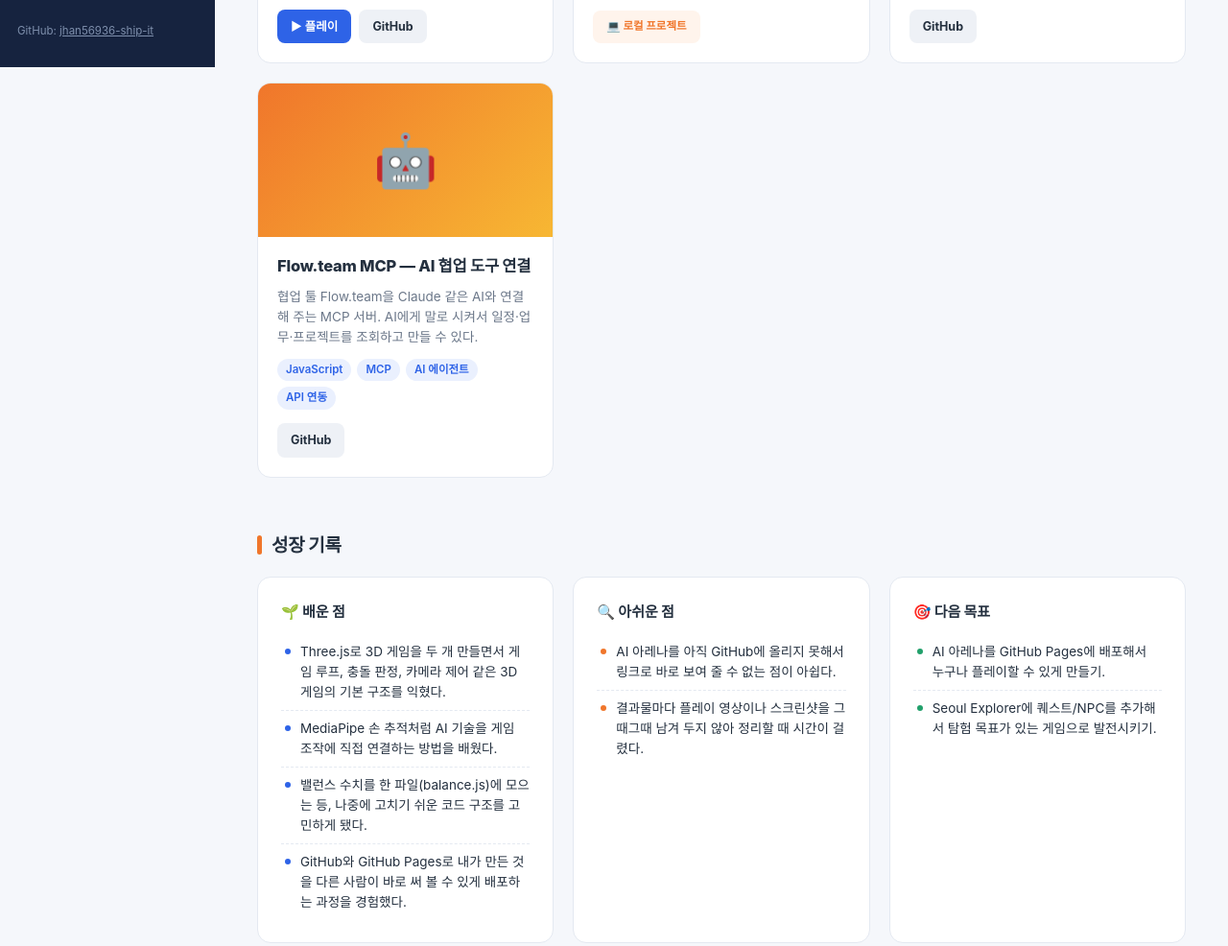
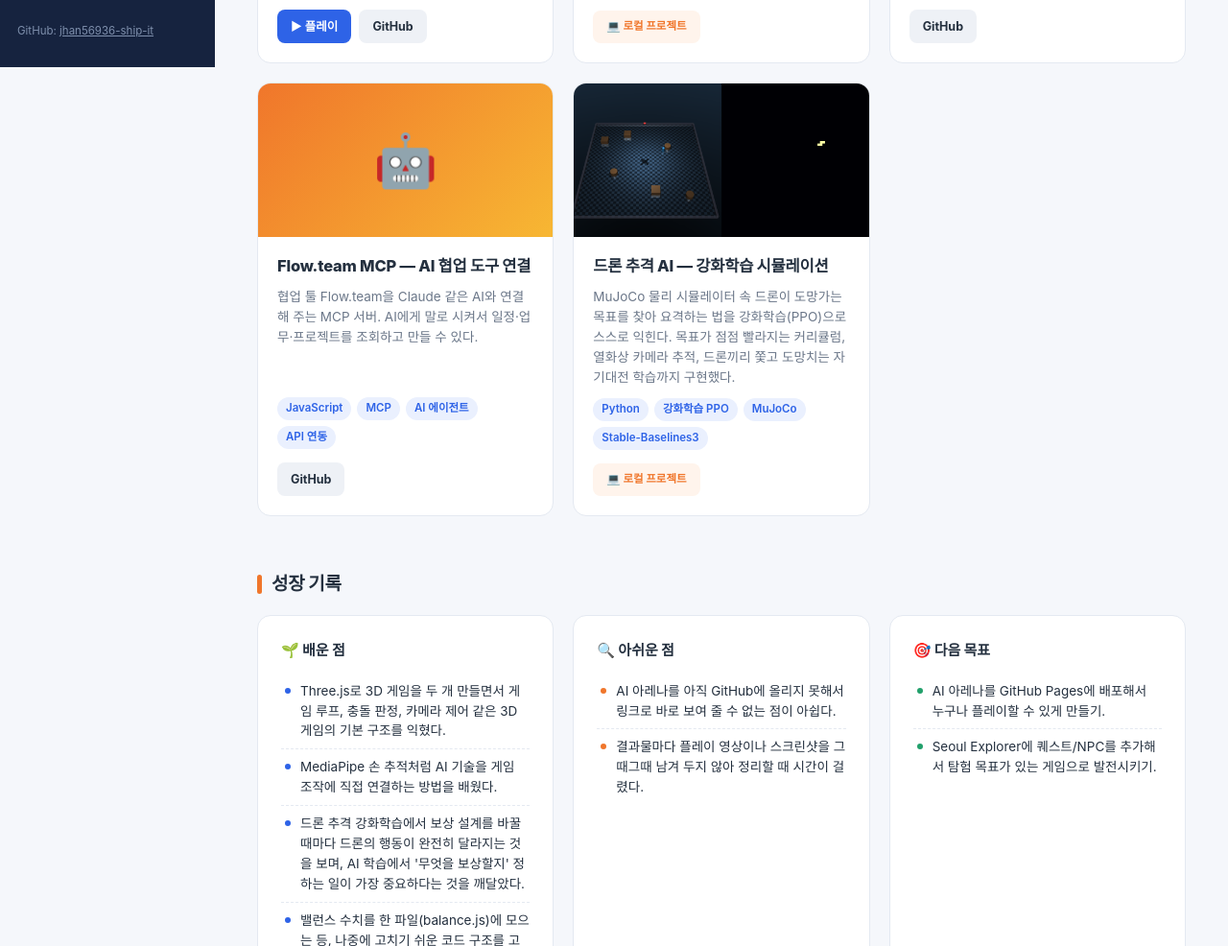
Before and after one commit to jhan56936-ship-it/portfolio-dashboard, a plain HTML site: page index.html in a window 1280 px wide. Shown: the part 730-1716 px from the top of the page at 96% size. Drawn offline with Linux system fonts and the light colour scheme.

Commit message:
드론 추격 강화학습 결과물 추가 (5개 달성)

```diff
--- a/index.html
+++ b/index.html
@@ -296,7 +296,17 @@ const PROJECTS = [
     repo: "https://github.com/jhan56936-ship-it/Flow.team-MCP",
     tags: ["JavaScript", "MCP", "AI 에이전트", "API 연동"]
   },
-  /* ▼ 5번째 결과물은 여기에 추가하세요 (아래 템플릿 복사 후 주석 해제)
+  {
+    title: "드론 추격 AI — 강화학습 시뮬레이션",
+    desc: "MuJoCo 물리 시뮬레이터 속 드론이 도망가는 목표를 찾아 요격하는 법을 강화학습(PPO)으로 스스로 익힌다. 목표가 점점 빨라지는 커리큘럼, 열화상 카메라 추적, 드론끼리 쫓고 도망치는 자기대전 학습까지 구현했다.",
+    emoji: "🚁",
+    color: "linear-gradient(135deg, #232526, #414345)",
+    img: "images/drone-rl.png",
+    live: null,
+    repo: null,
+    tags: ["Python", "강화학습 PPO", "MuJoCo", "Stable-Baselines3"]
+  },
+  /* ▼ 결과물을 더 추가하려면 아래 템플릿 복사 후 주석 해제
   {
     title: "결과물 제목",
     desc: "무엇을 만들었는지 1~2문장.",
@@ -314,6 +324,7 @@ const GROWTH = {
   learned: [
     "Three.js로 3D 게임을 두 개 만들면서 게임 루프, 충돌 판정, 카메라 제어 같은 3D 게임의 기본 구조를 익혔다.",
     "MediaPipe 손 추적처럼 AI 기술을 게임 조작에 직접 연결하는 방법을 배웠다.",
+    "드론 추격 강화학습에서 보상 설계를 바꿀 때마다 드론의 행동이 완전히 달라지는 것을 보며, AI 학습에서 '무엇을 보상할지' 정하는 일이 가장 중요하다는 것을 깨달았다.",
     "밸런스 수치를 한 파일(balance.js)에 모으는 등, 나중에 고치기 쉬운 코드 구조를 고민하게 됐다.",
     "GitHub와 GitHub Pages로 내가 만든 것을 다른 사람이 바로 써 볼 수 있게 배포하는 과정을 경험했다."
   ],
```
Also changed, not shown: images/drone-rl.png (added), 1 other file.
